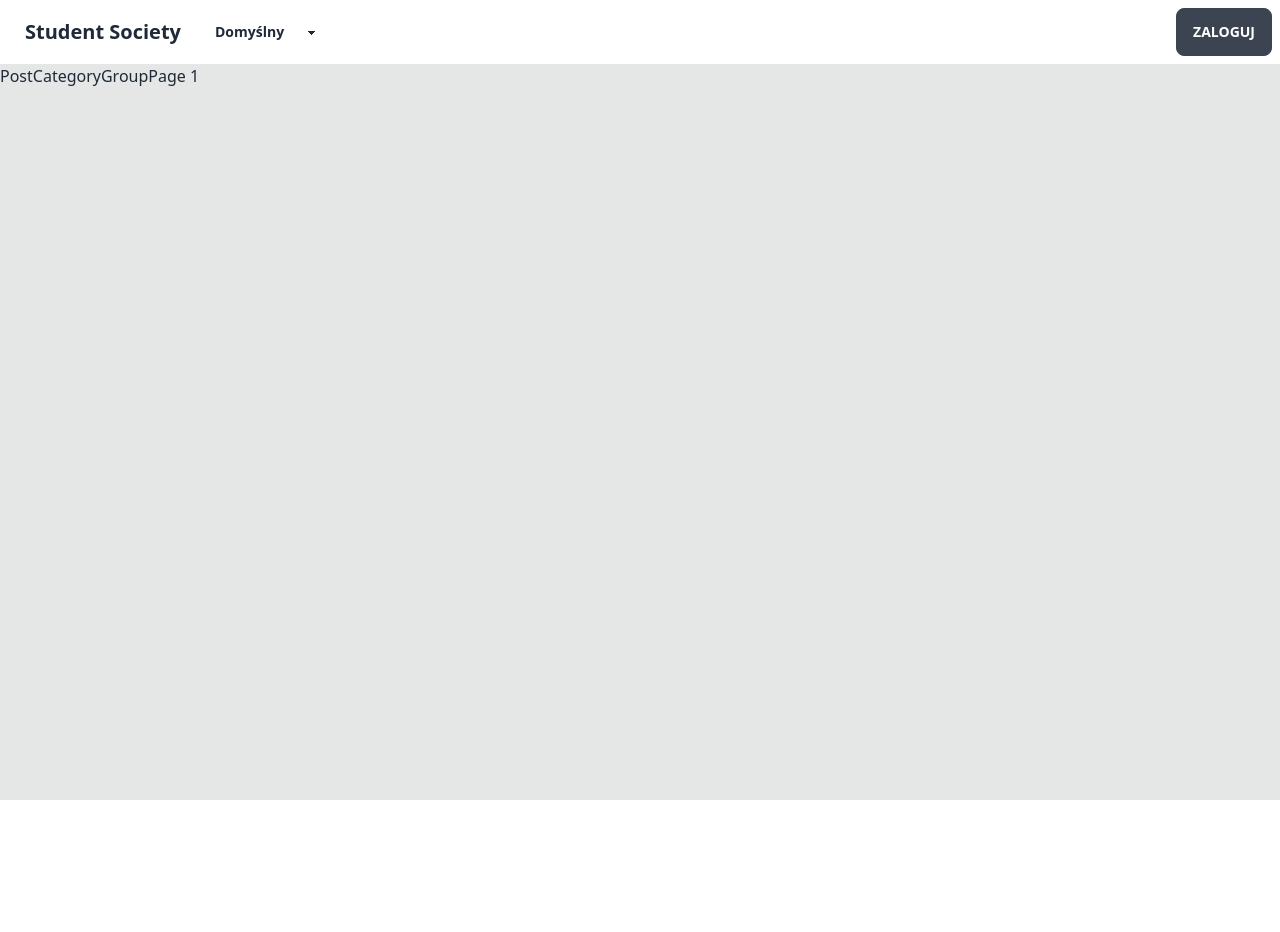
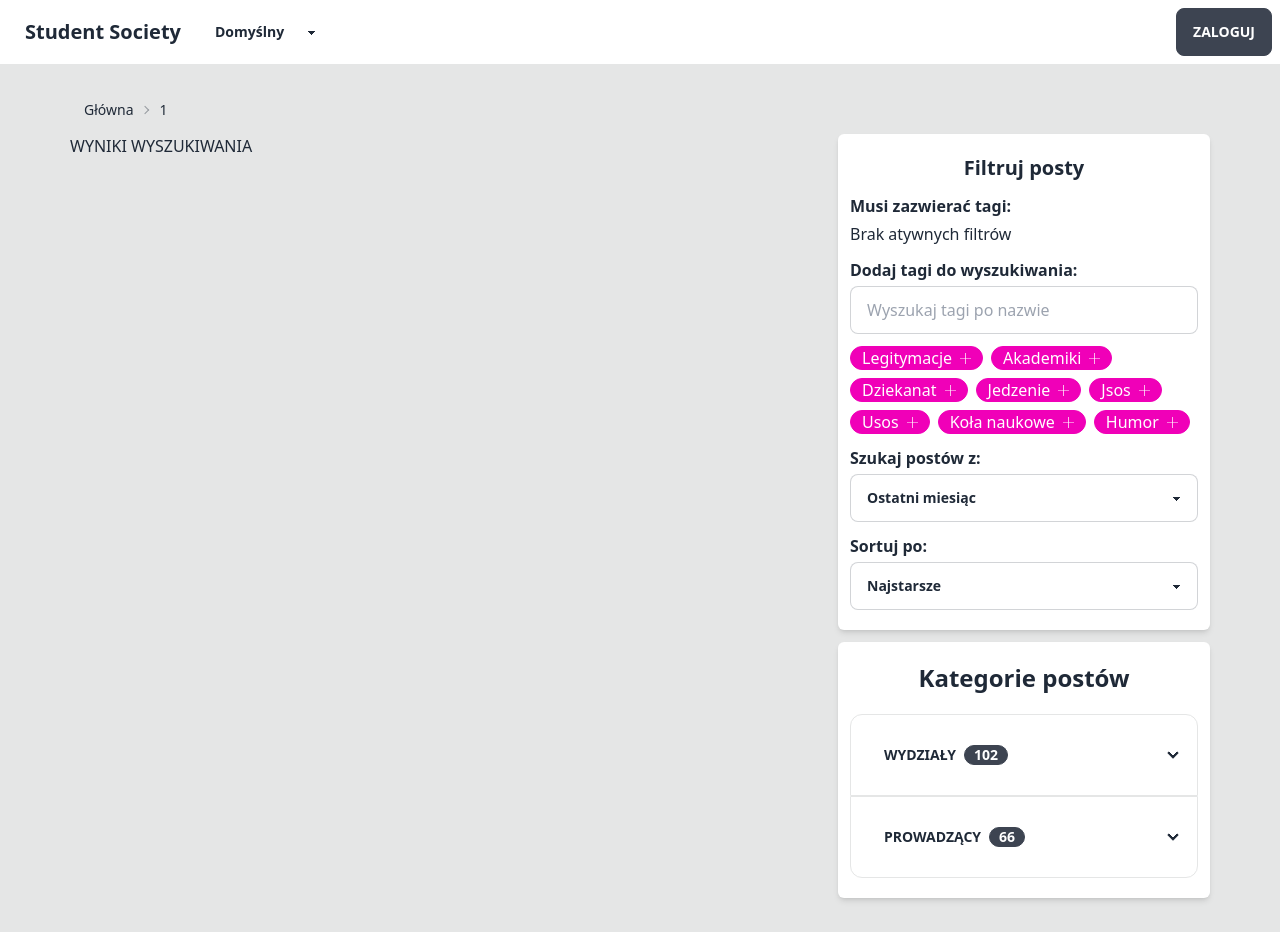
Before and after one commit to EP-coode/ZPI, a Next.js app in the folder renderer/: page /posts/category/1 in a window 1280 px wide. Before the commit the page ends 800 px from the top, so only its background shows below. Built offline with nearby package versions, Linux system fonts and the light colour scheme.

Commit message:
add bread crumbs

```diff
--- a/renderer/pages/posts/category/[category_group]/[category]/index.tsx
+++ b/renderer/pages/posts/category/[category_group]/[category]/index.tsx
@@ -1,6 +1,7 @@
 import { NextPage } from "next";
 import { useRouter } from "next/router";
 import React from "react";
+import { BreadCrumbs } from "../../../../../src/components/BreadCrumbs";
 import CategoryTree from "../../../../../src/components/CategoryTree";
 import PostFilterBox from "../../../../../src/components/PostFilterBox";
 import { PostFilterContextProvider } from "../../../../../src/context/PostFilterContext";
@@ -13,12 +14,29 @@ const PostCategoryPage: NextPage = () => {
   const router = useRouter();
   const { category_group, category } = router.query;
 
+  const crumbs = [{ title: "Główna", href: "/" }];
+
+  if (typeof category_group == "string") {
+    crumbs.push({
+      title: category_group,
+      href: `/posts/${category_group}`,
+    });
+  }
+
+  if (typeof category == "string") {
+    crumbs.push({
+      title: category,
+      href: `/posts/category/${category}`,
+    });
+  }
+
   return (
     <ContentWrapper>
       <PostFilterContextProvider>
+        <BreadCrumbs crumbs={crumbs} />
         <CollumnWrapper>
           <LeftCollumn>
-            PostCategoryPage {`${category_group} -> ${category}`}
+           WYNIKI WYSZUKIWANIA
           </LeftCollumn>
           <RightCollumn>
             <PostFilterBox />
--- a/renderer/pages/posts/category/[category_group]/index.tsx
+++ b/renderer/pages/posts/category/[category_group]/index.tsx
@@ -1,12 +1,49 @@
 import { NextPage } from "next";
 import { useRouter } from "next/router";
 import React from "react";
+import { BreadCrumbs } from "../../../../src/components/BreadCrumbs";
+import CategoryTree from "../../../../src/components/CategoryTree";
+import PostFilterBox from "../../../../src/components/PostFilterBox";
+import { PostFilterContextProvider } from "../../../../src/context/PostFilterContext";
+import { CollumnWrapper } from "../../../../src/layout/CollumnWrapper";
+import { ContentWrapper } from "../../../../src/layout/ContentWrapper";
+import { LeftCollumn } from "../../../../src/layout/LeftCollumn";
+import RightCollumn from "../../../../src/layout/RightCollumn";
 
 const PostCategoryGroupPage: NextPage = () => {
   const router = useRouter();
-  const { category_group } = router.query;
+  const { category_group, category } = router.query;
 
-  return <div>PostCategoryGroupPage {category_group}</div>;
+  const crumbs = [{ title: "Główna", href: "/" }];
+
+  if (typeof category_group == "string") {
+    crumbs.push({
+      title: category_group,
+      href: `/posts/${category_group}`,
+    });
+  }
+
+  if (typeof category == "string") {
+    crumbs.push({
+      title: category,
+      href: `/posts/category/${category}`,
+    });
+  }
+
+  return (
+    <ContentWrapper>
+      <PostFilterContextProvider>
+        <BreadCrumbs crumbs={crumbs} />
+        <CollumnWrapper>
+          <LeftCollumn>WYNIKI WYSZUKIWANIA</LeftCollumn>
+          <RightCollumn>
+            <PostFilterBox />
+            <CategoryTree />
+          </RightCollumn>
+        </CollumnWrapper>
+      </PostFilterContextProvider>
+    </ContentWrapper>
+  );
 };
 
-export default PostCategoryGroupPage
+export default PostCategoryGroupPage;
```
